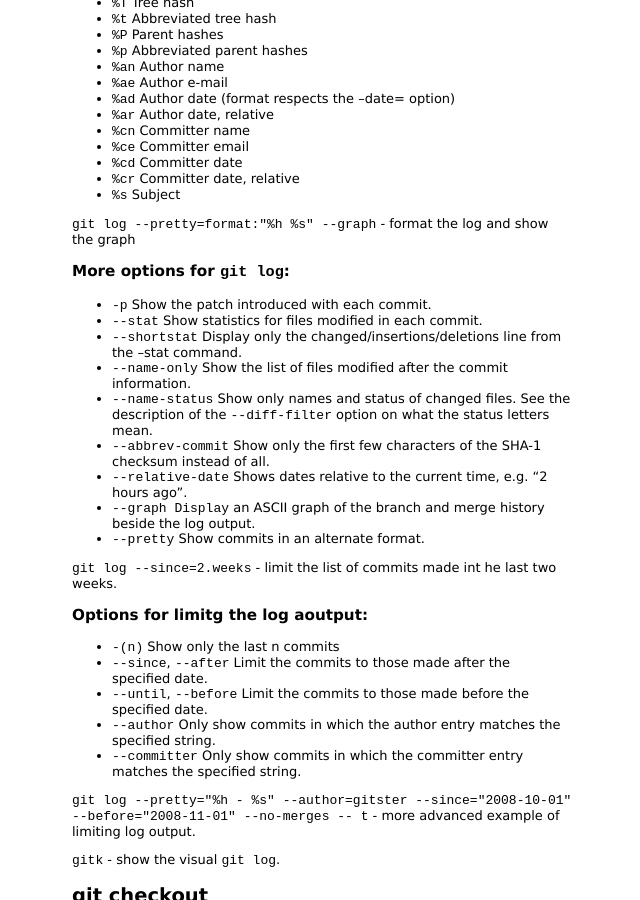
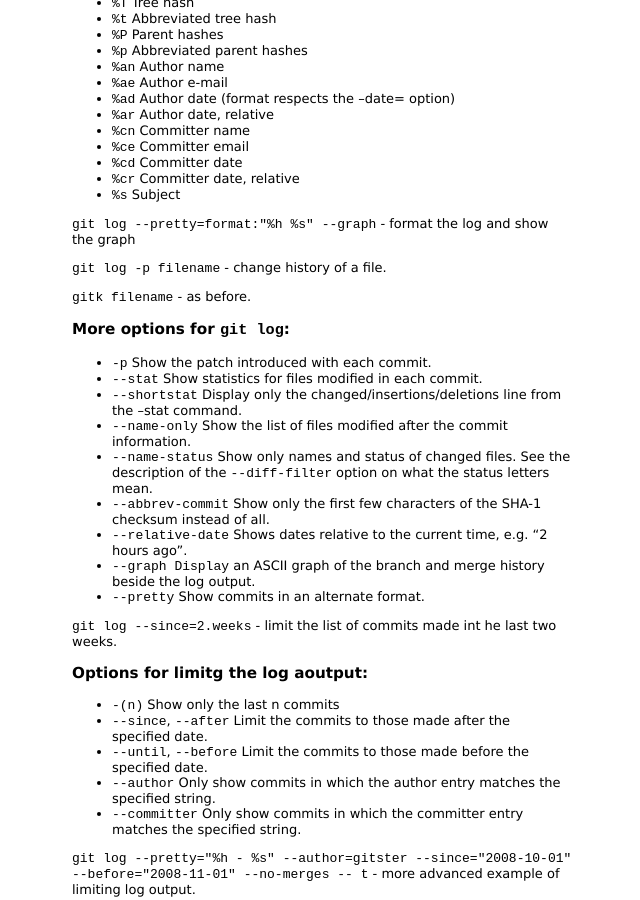
Before and after one commit to kgrodzicki/kgrodzicki.github.com, a Jekyll site: the page built from _posts/2011-08-10-pro-git-book-notes.markdown, in a window 1280 px wide and 900 px high, scrolled down 1173 px. Shown: the whole window, without its empty margins (318-958 px from the left). Built offline with Jekyll 4.4.1, drawn with Linux system fonts in a browser that asks for light colours; Markdown is read by kramdown in place of the engine named in the settings.

Commit message:
change history for a file

```diff
--- a/_posts/2011-08-10-pro-git-book-notes.markdown
+++ b/_posts/2011-08-10-pro-git-book-notes.markdown
@@ -72,6 +72,10 @@ git log
 - `%s` Subject
 
 `git log --pretty=format:"%h %s" --graph` - format the log and show the graph
+
+`git log -p filename` - change history of a file.
+
+`gitk filename` - as before.
 
 ### More options for `git log`:
 
```
